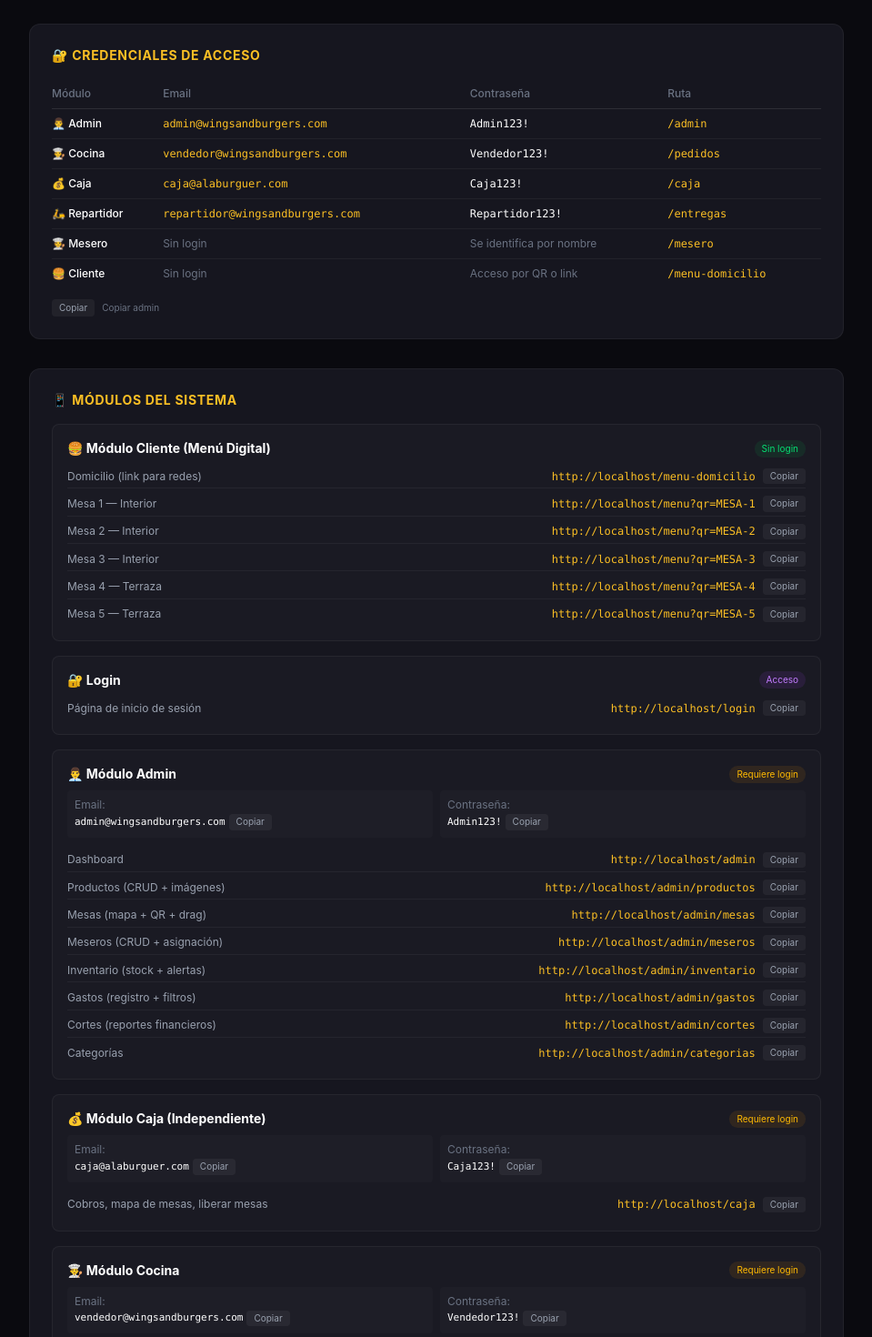
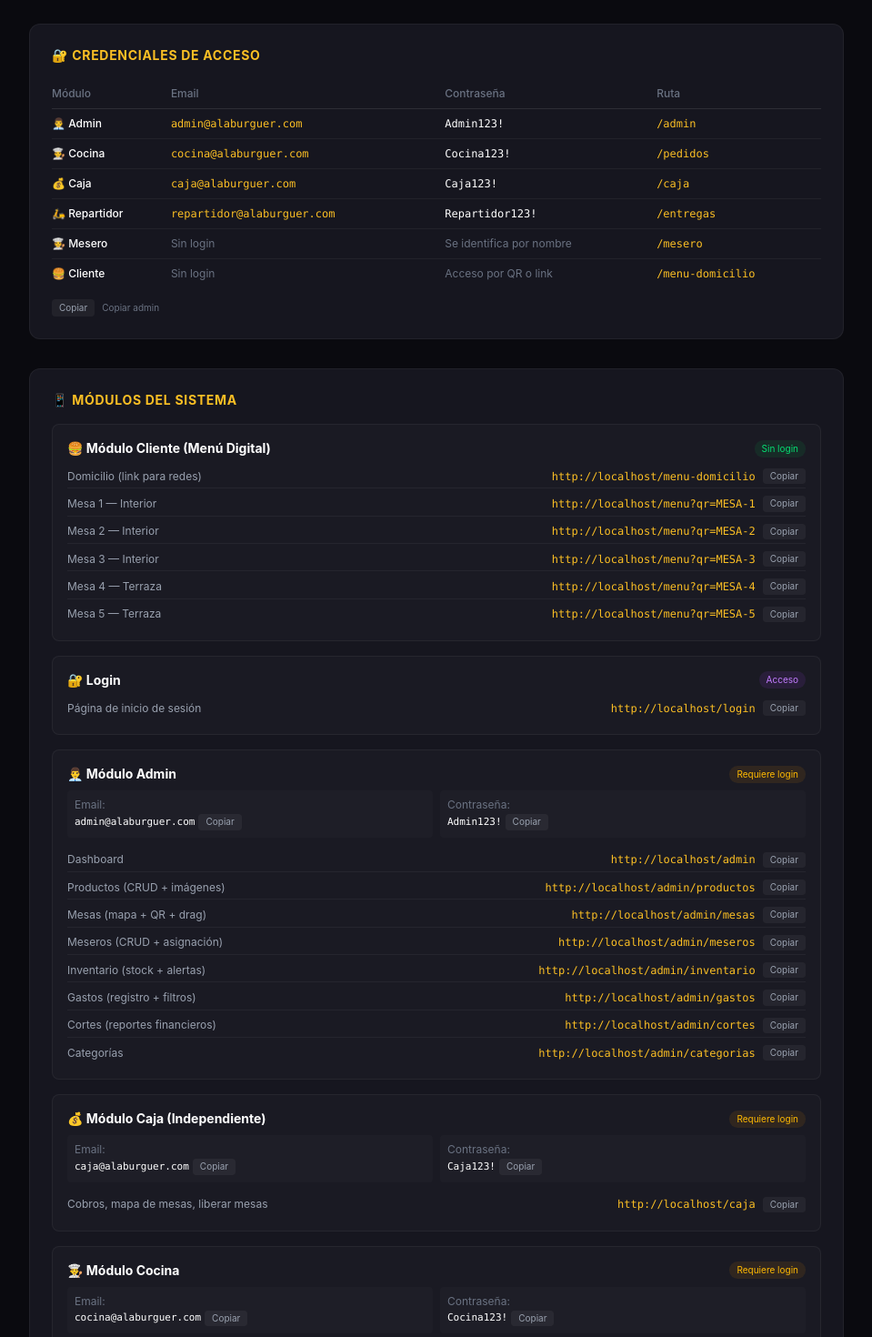
Before and after one commit to difsmauser/wings-burgers, a Next.js app: page /demo in a window 1280 px wide. Shown: the part 220-1690 px from the top of the page at 91% size, without its empty margins (160-1119 px from the left). Built offline with nearby package versions, Linux system fonts and the light colour scheme.

Commit message:
fix: credenciales homologadas @alaburguer.com, cocina en vez de vendedor en demo

```diff
--- a/src/app/demo/page.tsx
+++ b/src/app/demo/page.tsx
@@ -47,14 +47,14 @@ export default function DemoPage() {
               <tbody className="divide-y divide-white/5">
                 <tr>
                   <td className="py-2 text-white font-medium">👨‍💼 Admin</td>
-                  <td className="py-2"><code className="text-brand-400">admin@wingsandburgers.com</code></td>
+                  <td className="py-2"><code className="text-brand-400">admin@alaburguer.com</code></td>
                   <td className="py-2"><code className="text-white">Admin123!</code></td>
                   <td className="py-2"><code className="text-brand-400">/admin</code></td>
                 </tr>
                 <tr>
                   <td className="py-2 text-white font-medium">👨‍🍳 Cocina</td>
-                  <td className="py-2"><code className="text-brand-400">vendedor@wingsandburgers.com</code></td>
-                  <td className="py-2"><code className="text-white">Vendedor123!</code></td>
+                  <td className="py-2"><code className="text-brand-400">cocina@alaburguer.com</code></td>
+                  <td className="py-2"><code className="text-white">Cocina123!</code></td>
                   <td className="py-2"><code className="text-brand-400">/pedidos</code></td>
                 </tr>
                 <tr>
@@ -65,7 +65,7 @@ export default function DemoPage() {
                 </tr>
                 <tr>
                   <td className="py-2 text-white font-medium">🛵 Repartidor</td>
-                  <td className="py-2"><code className="text-brand-400">repartidor@wingsandburgers.com</code></td>
+                  <td className="py-2"><code className="text-brand-400">repartidor@alaburguer.com</code></td>
                   <td className="py-2"><code className="text-white">Repartidor123!</code></td>
                   <td className="py-2"><code className="text-brand-400">/entregas</code></td>
                 </tr>
@@ -85,7 +85,7 @@ export default function DemoPage() {
             </table>
           </div>
           <div className="mt-3 flex items-center gap-2">
-            <CopyButton text="admin@wingsandburgers.com / Admin123!" />
+            <CopyButton text="admin@alaburguer.com / Admin123!" />
             <span className="text-[10px] text-gray-500">Copiar admin</span>
           </div>
         </div>
@@ -173,8 +173,8 @@ export default function DemoPage() {
                 <div className="p-2 rounded bg-white/[0.02]">
                   <span className="text-gray-500">Email:</span>
                   <div className="flex items-center gap-1 mt-0.5">
-                    <code className="text-white text-[11px]">admin@wingsandburgers.com</code>
-                    <CopyButton text="admin@wingsandburgers.com" />
+                    <code className="text-white text-[11px]">admin@alaburguer.com</code>
+                    <CopyButton text="admin@alaburguer.com" />
                   </div>
                 </div>
                 <div className="p-2 rounded bg-white/[0.02]">
@@ -288,15 +288,15 @@ export default function DemoPage() {
                 <div className="p-2 rounded bg-white/[0.02]">
                   <span className="text-gray-500">Email:</span>
                   <div className="flex items-center gap-1 mt-0.5">
-                    <code className="text-white text-[11px]">vendedor@wingsandburgers.com</code>
-                    <CopyButton text="vendedor@wingsandburgers.com" />
+                    <code className="text-white text-[11px]">cocina@alaburguer.com</code>
+                    <CopyButton text="cocina@alaburguer.com" />
                   </div>
                 </div>
                 <div className="p-2 rounded bg-white/[0.02]">
                   <span className="text-gray-500">Contraseña:</span>
                   <div className="flex items-center gap-1 mt-0.5">
-                    <code className="text-white text-[11px]">Vendedor123!</code>
-                    <CopyButton text="Vendedor123!" />
+                    <code className="text-white text-[11px]">Cocina123!</code>
+                    <CopyButton text="Cocina123!" />
                   </div>
                 </div>
               </div>
@@ -346,8 +346,8 @@ export default function DemoPage() {
                 <div className="p-2 rounded bg-white/[0.02]">
                   <span className="text-gray-500">Email:</span>
                   <div className="flex items-center gap-1 mt-0.5">
-                    <code className="text-white text-[11px]">repartidor@wingsandburgers.com</code>
-                    <CopyButton text="repartidor@wingsandburgers.com" />
+                    <code className="text-white text-[11px]">repartidor@alaburguer.com</code>
+                    <CopyButton text="repartidor@alaburguer.com" />
                   </div>
                 </div>
                 <div className="p-2 rounded bg-white/[0.02]">
```
